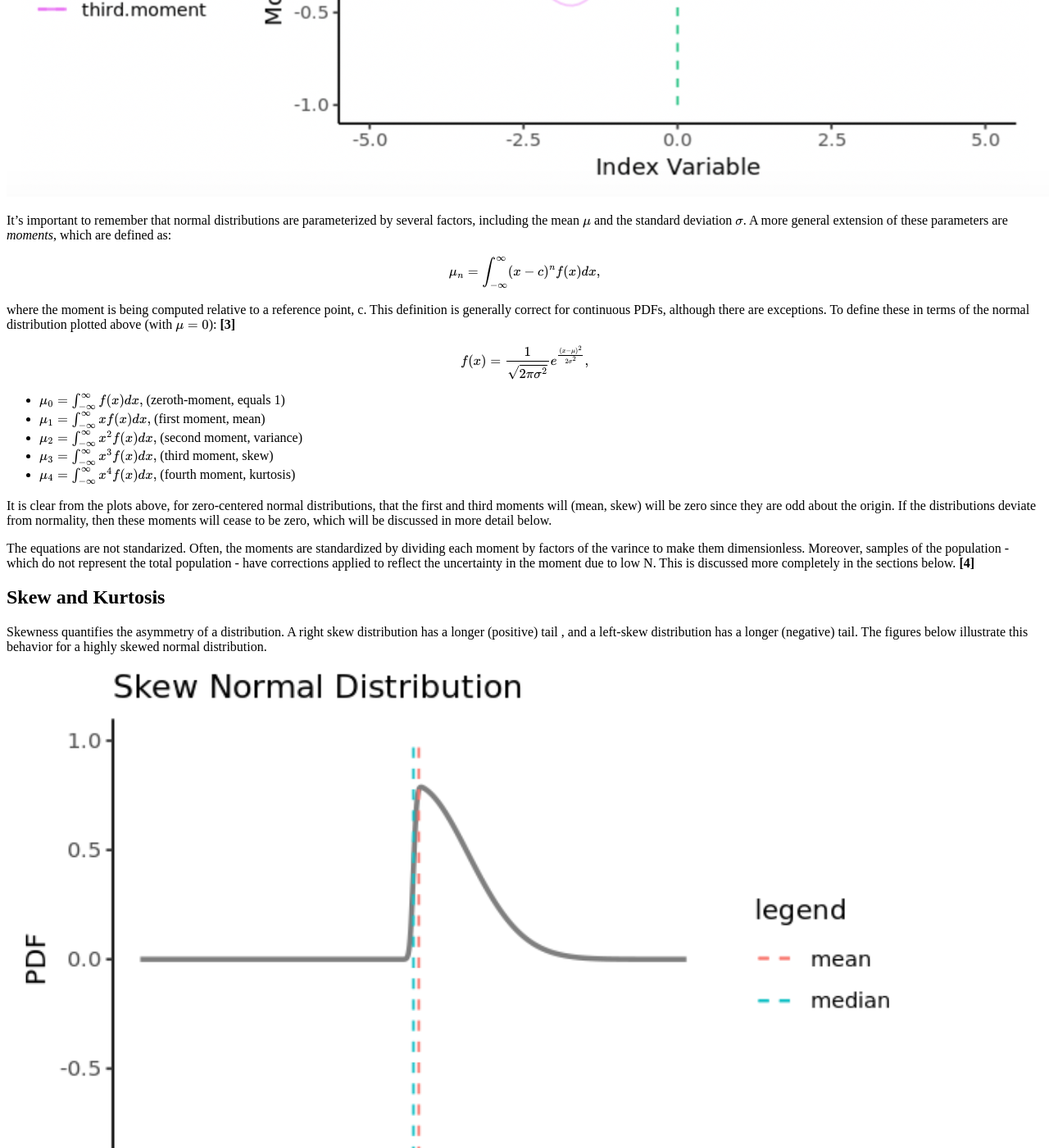
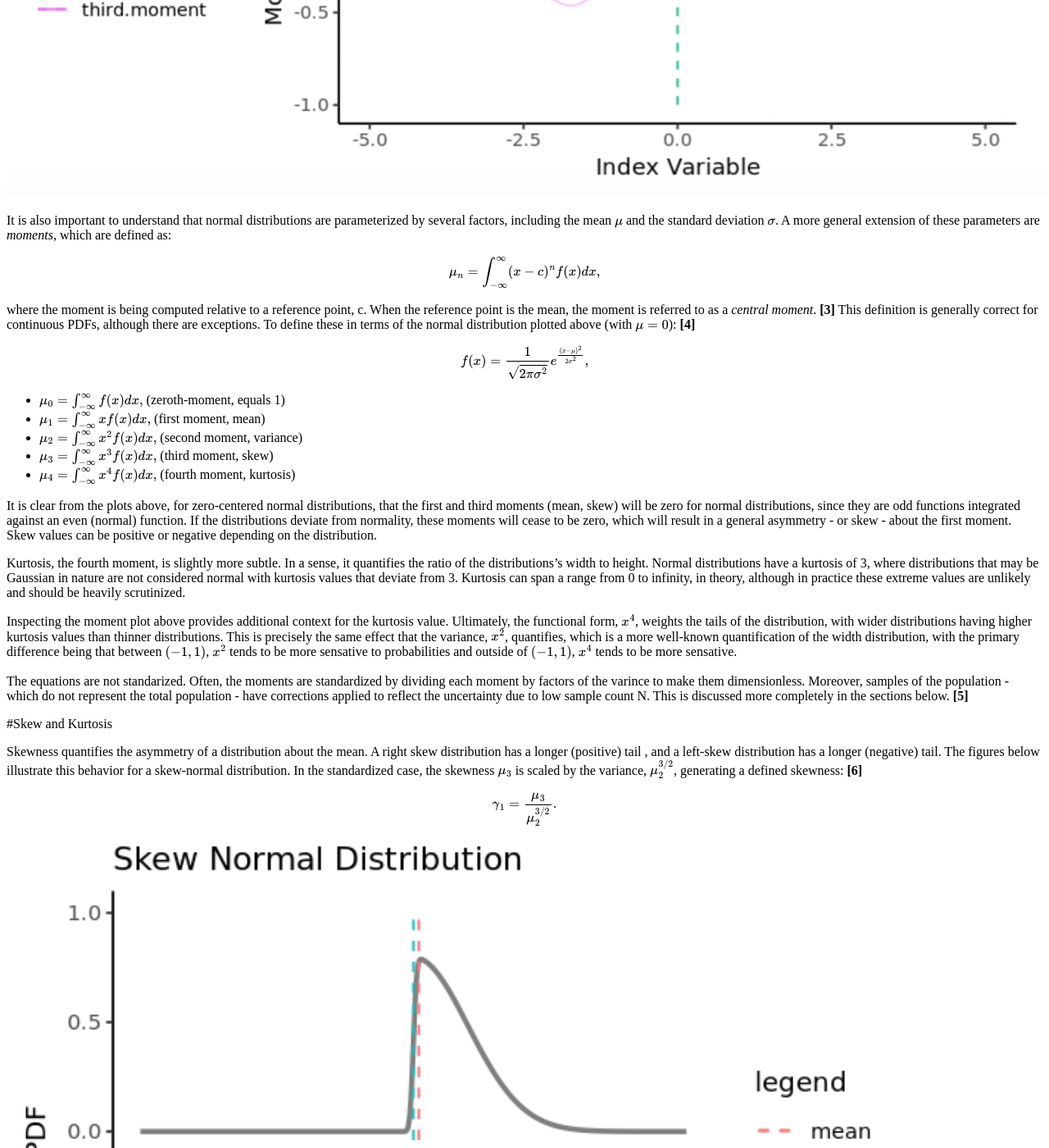
Before and after one commit to jtutmaher/jtutmaher.github.io, a Jekyll site: the page built from _posts/2019-06-10-introduction-to-basic-statistics.md, in a window 1280 px wide and 1400 px high, scrolled down 2240 px. Shown: the whole window at 82% size. Built offline with Jekyll 4.4.1, drawn with Linux system fonts in a browser that asks for light colours; formulas are drawn with MathJax 3; some of the changed text lies outside the part shown.

Commit message:
intial commit of kurtosis discussion

````diff
--- a/_posts/2019-06-10-introduction-to-basic-statistics.md
+++ b/_posts/2019-06-10-introduction-to-basic-statistics.md
@@ -10,17 +10,17 @@
 
 ---
 
-It's amazing how powerful basic statistics can be in the context of Machine Learning. The best data scientists leverage basic statistical methods to implement clever feature engineering and feature selection. Despite the insistence by AI evangelists, nothing can replace careful data processing and handling.
+It's amazing how powerful basic statistics can be in the context of machine learning. The best data scientists leverage basic statistical methods to implement clever feature engineering and feature selection. Despite the insistence of AI evangelists, nothing can replace careful data processing and handling.
 
 <!--more-->
 
-I think that advances in deep learning have given the industry the *perception* that data understanding is obsolete, but this is far from the truth. For example, you can't implement good data augmentation for a CNN without understanding useful representations of an image dataset. Does a 180 degree rotation introduce error to the network, or is it a valid data augmentation technique? Well, this rotation might work for images of cats, but could fail for images of numbers. **[1]**
+I think that advances in deep learning have given the industry the *perception* that feature engineering is obsolete, but this is far from the truth. For example, you can't implement good data augmentation for a CNN without understanding useful representations of an image dataset. Does a 180 degree rotation make the network more prone to overfitting, or is it a valid data augmentation technique? Well, this rotation might work for images of cats, but could fail for images of numbers. **[1]**
 
-This blog isn't about data augmentation. Rather, it's a review some common statistical methods in Machine Learning that I've found useful. The sections below summarize these ideas, such as skew, kurtosis, power, and cluster sampling. It also leverages a few great libraries in R, which are always worth reviewing.
+This blog isn't about data augmentation. Rather, it's a review some common statistical methods in machine learning . The sections below summarize these ideas, such as skew and kurtosis, in the context of model evaluation. It also leverages a few great libraries in R, which are always worth reviewing.
 
 ## Normal Distributions
 
-Most people are familiar with normal distributions. They underlie many physical systems, such as human height, weight, and even body temperature. This is most impressive formalization is the Central Limit Theorem, which states that certain systems, with an arbitrary number of independent random variables, approach a normal distribution under addition in the limit of large N - *even if the underlying variables aren't normally distributed themselves*. **[2]** This might seem like an edge case, but it's important to remember that A LOT of useful properties are additive - like the mean of a series...
+Most people are familiar with normal distributions. They underlie many physical systems, such as human height, weight, and even body temperature. This is most impressively formalized by the Central Limit Theorem, which states that certain systems, with an arbitrary number of independent random variables, approach a normal distribution under addition in the limit of large N - *even if the underlying variables aren't normally distributed themselves*. **[2]** This might seem like an edge case, but it's important to remember that A LOT of useful properties are additive - such as the mean of a set of random variables...
 
 ```R
 library(ggplot2)
@@ -64,11 +64,11 @@
 
 ![Normal](https://raw.githubusercontent.com/jtutmaher/jtutmaher.github.io/master/_screenshots/normal_moments.png?raw=true)
 
-It's important to remember that normal distributions are parameterized by several factors, including the mean $\mu$ and the standard deviation $\sigma$. A more general extension of these parameters are *moments*, which are defined as:
+It is also important to understand that normal distributions are parameterized by several factors, including the mean $\mu$ and the standard deviation $\sigma$. A more general extension of these parameters are *moments*, which are defined as:
 
 $$ \mu_n = \int_{-\infty}^{\infty} (x-c)^n f(x) dx,$$
 
-where the moment is being computed relative to a reference point, c. This definition is generally correct for continuous PDFs, although there are exceptions. To define these in terms of the normal distribution plotted above (with $\mu=0$): **[3]**
+where the moment is being computed relative to a reference point, c. When the reference point is the mean, the moment is referred to as a *central moment*. **[3]** This definition is generally correct for continuous PDFs, although there are exceptions. To define these in terms of the normal distribution plotted above (with $\mu=0$): **[4]**
 
 $$f(x) = \frac{1}{\sqrt{2 \pi \sigma^2}} e^{\frac{(x-\mu)^2}{2\sigma^2}},$$
 
@@ -78,23 +78,41 @@
 - $$ \mu_3 = \int_{-\infty}^{\infty} x^3 f(x) dx,$$ (third moment, skew)
 - $$ \mu_4 = \int_{-\infty}^{\infty} x^4 f(x) dx,$$ (fourth moment, kurtosis)
 
-It is clear from the plots above, for zero-centered normal distributions, that the first and third moments will (mean, skew) will be zero since they are odd about the origin. If the distributions deviate from normality, then these moments will cease to be zero, which will be discussed in more detail below.
+It is clear from the plots above, for zero-centered normal distributions, that the first and third moments (mean, skew) will be zero for normal distributions, since they are odd functions integrated against an even (normal) function. If the distributions deviate from normality, these moments will cease to be zero, which will result in a general asymmetry - or skew - about the first moment. Skew values can be positive or negative depending on the distribution.
 
-The equations are not standarized. Often, the moments are standardized by dividing each moment by factors of the varince to make them dimensionless.  Moreover, samples of the population - which do not represent the total population - have corrections applied to reflect the uncertainty in the moment due to low N. This is discussed more completely in the sections below. **[4]**
+Kurtosis, the fourth moment, is slightly more subtle. In a sense, it quantifies the ratio of the distributions's width to height. Normal distributions have a kurtosis of 3, where distributions that may be Gaussian in nature are not considered normal with kurtosis values that deviate from 3. Kurtosis can span a range from 0 to infinity, in theory, although in practice these extreme values are unlikely and should be heavily scrutinized.
 
-## Skew and Kurtosis
+Inspecting the moment plot above provides additional context for the kurtosis value. Ultimately, the functional form, $x^4$, weights the tails of the distribution, with wider distributions having higher kurtosis values than thinner distributions. This is precisely the same effect that the variance, $x^2$, quantifies, which is a more well-known quantification of the width distribution, with the primary difference being that between $(-1, 1)$, $x^2$ tends to be more sensative to probabilities and outside of $(-1,1)$, $x^4$ tends to be more sensative.
 
-Skewness quantifies the asymmetry of a distribution. A right skew distribution has a longer (positive) tail , and a left-skew distribution has a longer (negative) tail. The figures below illustrate this behavior for a highly skewed normal distribution.
+The equations are not standarized. Often, the moments are standardized by dividing each moment by factors of the varince to make them dimensionless.  Moreover, samples of the population - which do not represent the total population - have corrections applied to reflect the uncertainty due to low sample count N. This is discussed more completely in the sections below. **[5]**
+
+#Skew and Kurtosis
+
+Skewness quantifies the asymmetry of a distribution about the mean. A right skew distribution has a longer (positive) tail , and a left-skew distribution has a longer (negative) tail. The figures below illustrate this behavior for a skew-normal distribution. In the standardized case, the skewness $\mu_3$ is scaled by the variance, $\mu_2^{3/2}$, generating a defined skewness: **[6]**
+
+$$ \gamma_1 = \frac{\mu_3}{\mu_2^{3/2}}.$$
 
 ![SkewNormal](https://raw.githubusercontent.com/jtutmaher/jtutmaher.github.io/master/_screenshots/skew_normal.png?raw=true)
 
 ![SkewNormalMoments](https://raw.githubusercontent.com/jtutmaher/jtutmaher.github.io/master/_screenshots/skew_normal_third_moment.png?raw=true)
 
-It isn't surprising that a metric evaluating asymmetry is defined by an asymmetric function ($x^3$). In this example, we've used the dsn function from R's sn pacakge, leveraging a skew-normal distribution. **[5]** A skew-normal distribution is not a normal distribution, but rather a generalization of a normal distribution. It is predominantly parameterized by a skew parameter, alpha, and can be written as the combination of a normal PDF, $\phi(x)$, and a normal CDF, $\Phi(x)$:
+It isn't surprising that a metric evaluating asymmetry depends on an asymmetric function ($x^3$). In this example, I've used the *dsn* function from R's *sn* pacakge, leveraging a skew-normal distribution. **[7]** A skew-normal distribution is not a normal distribution, but rather a generalization of a normal distribution. It is predominantly parameterized by a skew parameter, alpha, and can be written as the combination of a normal PDF, $\phi(x)$, and a normal CDF, $\Phi(x)$:
 
 $$ f(x) = 2 \phi(x)\Phi(\alpha x).$$
 
-The standardized skewness of the figure above is 1.59, indicating a highly right skewed distribution. The third moment plot is particularly informative, as the area is entirely on the postitive end of the x-axis. In the case of a left skew normal distribution, the skewness would be strongly negative, with the function resembling a mirror image of the function above.
+The standardized skewness of the figure above is 1.59, indicating a highly right skewed distribution. The third moment plot is particularly informative, as the area is entirely on the postitive end of the x-axis. In the case of a left skew normal distribution, the skewness would be strongly negative, with the function resembling a mirror image of the third moment plot shown above.
+
+The kurtosis is illustrated in the plot below, with several kurtosis parameters being depicted. In the standardized case, the kurtosis $\mu_4$ is scaled by the variance, $\mu_2$, generating a defined *excess* kurtosis of:
+
+$$ \gamma_4 = \frac{\mu_4} {\mu_2} - 3,$$
+
+where subtracting 3 accounts for the fact that a normal distribution has a kurtosis of 3. In the event kurtosis is 0, the distribution is said to be *mesokurtic*. Thin-tailed distributions with negative excess kurtosis are said to be *platykurtic*, and thick-tailed distributions with positive excess kurtosis are said to be *leptokurtic*. **[8]**
+
+![Kurtosis](https://raw.githubusercontent.com/jtutmaher/jtutmaher.github.io/master/_screenshots/kurtosis.png?raw=true)
+
+#The Linear Model
+
+
 
 
 
@@ -103,8 +121,14 @@
 
 **[2]** [http://mathworld.wolfram.com/CentralLimitTheorem.html](http://mathworld.wolfram.com/CentralLimitTheorem.html)
 
-**[3]** [https://en.wikipedia.org/wiki/Moment_(mathematics)#Central_moments_in_metric_spaces](https://en.wikipedia.org/wiki/Moment_(mathematics)#Central_moments_in_metric_spaces)
+**[3]** [http://www.r-tutor.com/elementary-statistics/numerical-measures/moment](http://www.r-tutor.com/elementary-statistics/numerical-measures/moment)
 
-**[4]** [http://web.ipac.caltech.edu/staff/fmasci/home/astro_refs/SkewStatSignif.pdf](http://web.ipac.caltech.edu/staff/fmasci/home/astro_refs/SkewStatSignif.pdf)
+**[4]** [https://en.wikipedia.org/wiki/Moment_(mathematics)#Central_moments_in_metric_spaces](https://en.wikipedia.org/wiki/Moment_(mathematics)#Central_moments_in_metric_spaces)
 
-**[5]** [https://cran.r-project.org/web/packages/sn/sn.pdf](https://cran.r-project.org/web/packages/sn/sn.pdf)
+**[5]** [http://web.ipac.caltech.edu/staff/fmasci/home/astro_refs/SkewStatSignif.pdf](http://web.ipac.caltech.edu/staff/fmasci/home/astro_refs/SkewStatSignif.pdf)
+
+**[6]** [http://www.r-tutor.com/elementary-statistics/numerical-measures/skewness](http://www.r-tutor.com/elementary-statistics/numerical-measures/skewness)
+
+**[7]** [https://cran.r-project.org/web/packages/sn/sn.pdf](https://cran.r-project.org/web/packages/sn/sn.pdf)
+
+**[8]** [http://www.r-tutor.com/elementary-statistics/numerical-measures/kurtosis](http://www.r-tutor.com/elementary-statistics/numerical-measures/kurtosis)
````
Also changed, not shown: _screenshots/kurtosis.png (added).
